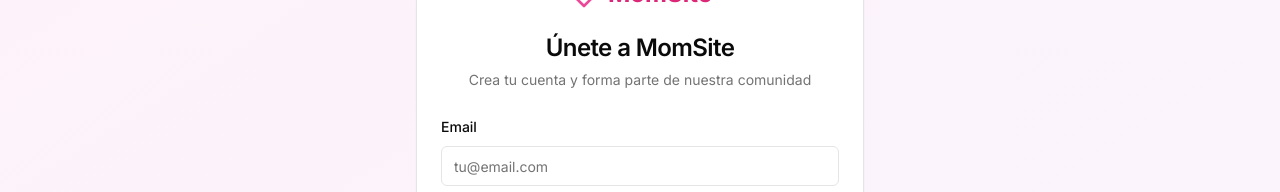
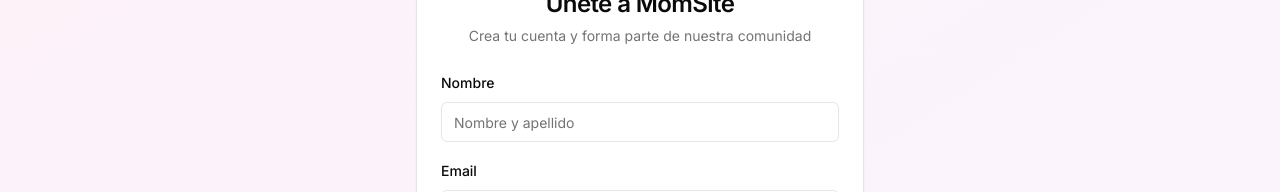
Before and after one commit to khrisnagonm/momsite, a Next.js app: page /auth/register in a window 1280 px wide. Shown: the part 205-397 px from the top of the page. Built offline with nearby package versions, Linux system fonts and the light colour scheme; no server answers.

Commit message:
feat: Add name field to registration form

```diff
--- a/app/auth/register/page.tsx
+++ b/app/auth/register/page.tsx
@@ -14,6 +14,7 @@ import { Alert, AlertDescription } from "@/components/ui/alert"
 import { Heart } from "lucide-react"
 
 export default function RegisterPage() {
+  const [name, setName] = useState("")
   const [email, setEmail] = useState("")
   const [password, setPassword] = useState("")
   const [confirmPassword, setConfirmPassword] = useState("")
@@ -25,6 +26,11 @@ export default function RegisterPage() {
   const handleSubmit = async (e: React.FormEvent) => {
     e.preventDefault()
     setError("")
+
+    if (!name.trim()) {
+      setError("El nombre es requerido")
+      return
+    }
 
     if (password !== confirmPassword) {
       setError("Las contraseñas no coinciden")
@@ -39,7 +45,7 @@ export default function RegisterPage() {
     setLoading(true)
 
     try {
-      await signUp(email, password)
+      await signUp(email, password, name.trim())
       router.push("/")
     } catch (error) {
       setError("Error al crear la cuenta. Intenta de nuevo.")
@@ -81,6 +87,18 @@ export default function RegisterPage() {
           )}
 
           <form onSubmit={handleSubmit} className="space-y-4">
+            <div className="space-y-2">
+              <Label htmlFor="name">Nombre</Label>
+              <Input
+                id="name"
+                type="text"
+                value={name}
+                onChange={(e) => setName(e.target.value)}
+                required
+                placeholder="Nombre y apellido"
+              />
+            </div>
+
             <div className="space-y-2">
               <Label htmlFor="email">Email</Label>
               <Input
--- a/contexts/auth-context.tsx
+++ b/contexts/auth-context.tsx
@@ -9,6 +9,7 @@ import {
   onAuthStateChanged,
   GoogleAuthProvider,
   signInWithPopup,
+  updateProfile,
 } from "firebase/auth"
 import { auth } from "@/lib/firebase"
 
@@ -28,7 +29,7 @@ interface AuthContextType {
   error: string | null
   isAdmin: boolean
   signIn: (email: string, password: string) => Promise<void>
-  signUp: (email: string, password: string) => Promise<void>
+  signUp: (email: string, password: string, displayName?: string) => Promise<void>
   signInWithGoogle: () => Promise<void>
   logout: () => Promise<void>
 }
@@ -68,9 +69,16 @@ export function AuthProvider({ children }: { children: ReactNode }) {
     }
   }
 
-  const signUp = async (email: string, password: string) => {
+  const signUp = async (email: string, password: string, displayName?: string) => {
     try {
-      await createUserWithEmailAndPassword(auth, email, password)
+      const userCredential = await createUserWithEmailAndPassword(auth, email, password)
+
+      // Si se proporcionó un displayName, actualizarlo en el perfil
+      if (displayName && userCredential.user) {
+        await updateProfile(userCredential.user, {
+          displayName: displayName,
+        })
+      }
     } catch (err) {
       console.error("Sign up error:", err)
       setError("Error al registrarse")
```
